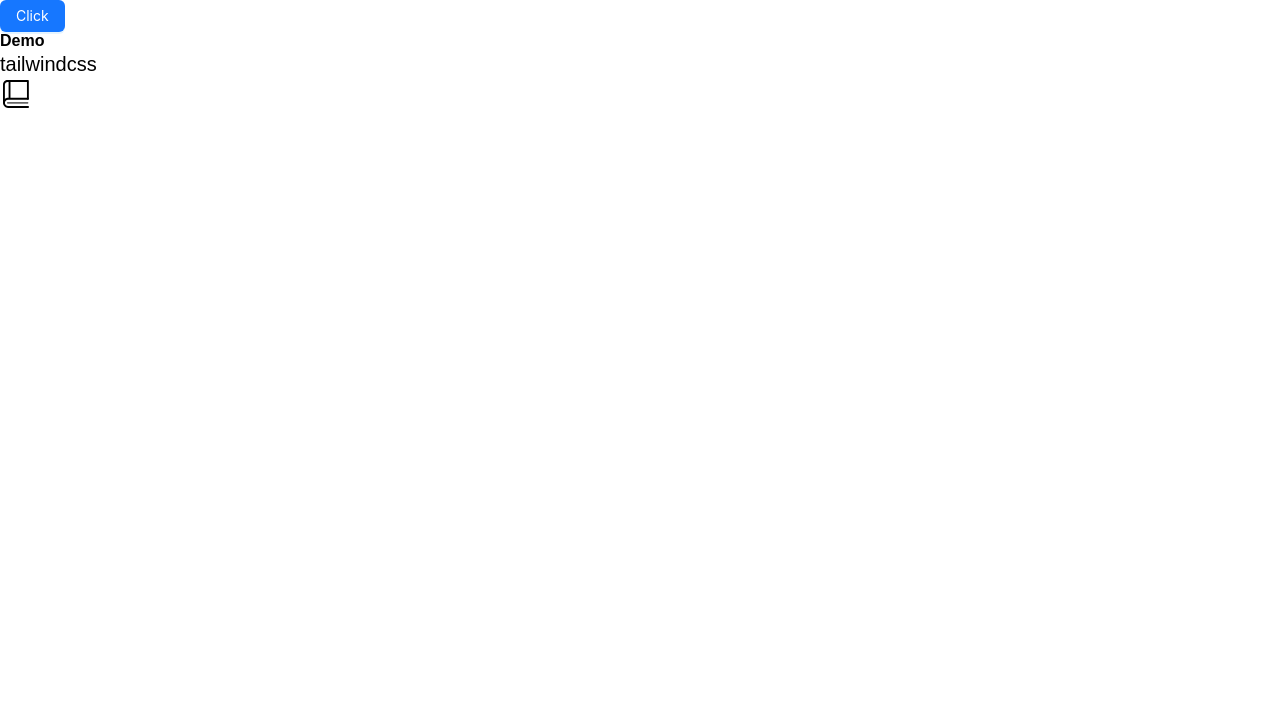
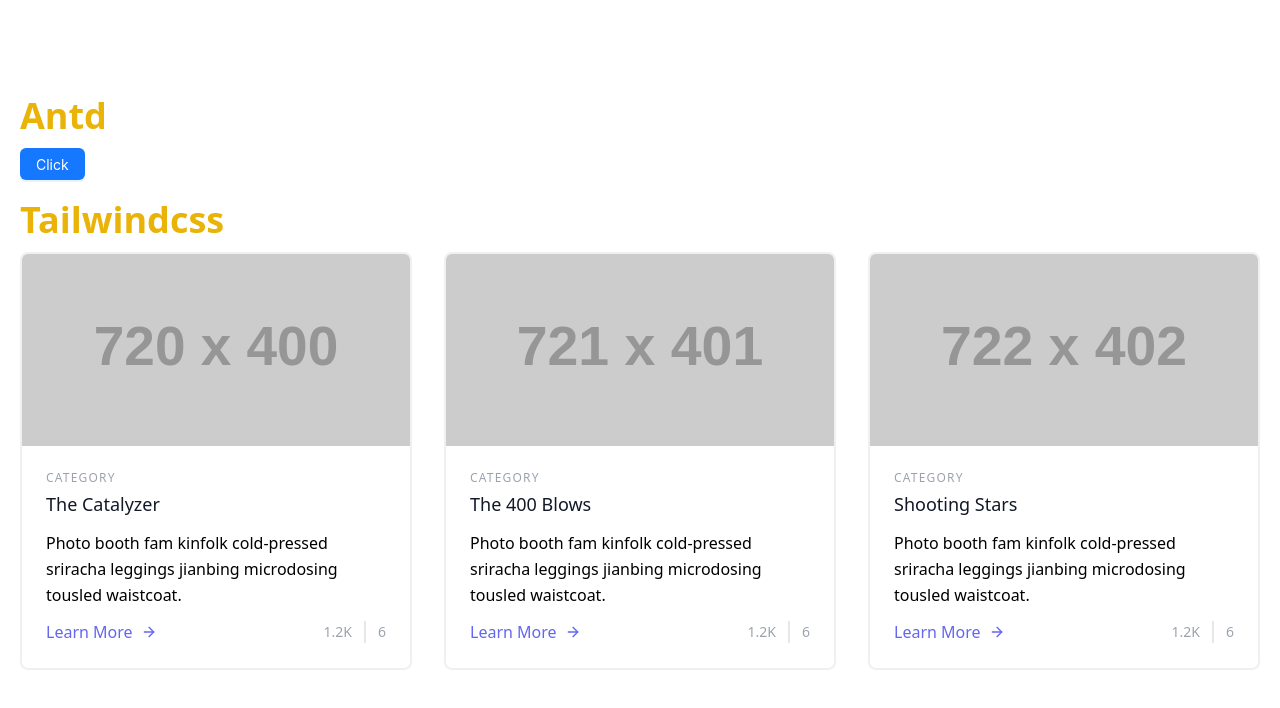
Before and after one commit to boxcc/nextjs-start-with-antd, a Next.js app: page / in a window 1280 px wide. Shown: the top 708 px of the page. Built offline with nearby package versions, Linux system fonts and the light colour scheme.

Commit message:
feat: 增加首页新的demo代码

```diff
--- a/src/pages/index.tsx
+++ b/src/pages/index.tsx
@@ -2,7 +2,7 @@ import { NextPage } from 'next';
 import { Button } from 'antd';
 import styles from '@/styles/Index.module.css';
 import PageTitle from '@/components/PageTitle';
-import Book from '@/../public/icon/book.svg'
+import ArrowRight from '@/../public/icon/arrow-right.svg';
 
 interface Props {}
 
@@ -12,12 +12,115 @@ const HomePage: NextPage<Props> = () => {
   return (
     <>
       <PageTitle title="Home" description="网站描述" />
-      <Button type="primary">Click</Button>
 
-      <div className={styles.demo}>Demo</div>
-      <div className="text-xl">tailwindcss</div>
-      <div>
-        <Book />
+      <div className="container px-5 py-24 mx-auto">
+        <div className={styles.demo}>Antd</div>
+        <div className="mb-5">
+          <Button type="primary">Click</Button>
+        </div>
+
+        <div className={styles.demo}>Tailwindcss</div>
+        <div className="flex flex-wrap -m-4">
+          <div className="p-4 md:w-1/3">
+            <div className="h-full border-2 border-gray-200 border-opacity-60 rounded-lg overflow-hidden">
+              <img
+                className="lg:h-48 md:h-36 w-full object-cover object-center"
+                src="https://dummyimage.com/720x400"
+                alt="blog"
+              />
+              <div className="p-6">
+                <h2 className="tracking-widest text-xs title-font font-medium text-gray-400 mb-1">
+                  CATEGORY
+                </h2>
+                <h1 className="title-font text-lg font-medium text-gray-900 mb-3">
+                  The Catalyzer
+                </h1>
+                <p className="leading-relaxed mb-3">
+                  Photo booth fam kinfolk cold-pressed sriracha leggings
+                  jianbing microdosing tousled waistcoat.
+                </p>
+                <div className="flex items-center flex-wrap ">
+                  <a className="text-indigo-500 inline-flex items-center md:mb-2 lg:mb-0">
+                    Learn More
+                    <ArrowRight className="w-4 h-4 ml-2" />
+                  </a>
+                  <span className="text-gray-400 mr-3 inline-flex items-center lg:ml-auto md:ml-0 ml-auto leading-none text-sm pr-3 py-1 border-r-2 border-gray-200">
+                    1.2K
+                  </span>
+                  <span className="text-gray-400 inline-flex items-center leading-none text-sm">
+                    6
+                  </span>
+                </div>
+              </div>
+            </div>
+          </div>
+          <div className="p-4 md:w-1/3">
+            <div className="h-full border-2 border-gray-200 border-opacity-60 rounded-lg overflow-hidden">
+              <img
+                className="lg:h-48 md:h-36 w-full object-cover object-center"
+                src="https://dummyimage.com/721x401"
+                alt="blog"
+              />
+              <div className="p-6">
+                <h2 className="tracking-widest text-xs title-font font-medium text-gray-400 mb-1">
+                  CATEGORY
+                </h2>
+                <h1 className="title-font text-lg font-medium text-gray-900 mb-3">
+                  The 400 Blows
+                </h1>
+                <p className="leading-relaxed mb-3">
+                  Photo booth fam kinfolk cold-pressed sriracha leggings
+                  jianbing microdosing tousled waistcoat.
+                </p>
+                <div className="flex items-center flex-wrap">
+                  <a className="text-indigo-500 inline-flex items-center md:mb-2 lg:mb-0">
+                    Learn More
+                    <ArrowRight className="w-4 h-4 ml-2" />
+                  </a>
+                  <span className="text-gray-400 mr-3 inline-flex items-center lg:ml-auto md:ml-0 ml-auto leading-none text-sm pr-3 py-1 border-r-2 border-gray-200">
+                    1.2K
+                  </span>
+                  <span className="text-gray-400 inline-flex items-center leading-none text-sm">
+                    6
+                  </span>
+                </div>
+              </div>
+            </div>
+          </div>
+          <div className="p-4 md:w-1/3">
+            <div className="h-full border-2 border-gray-200 border-opacity-60 rounded-lg overflow-hidden">
+              <img
+                className="lg:h-48 md:h-36 w-full object-cover object-center"
+                src="https://dummyimage.com/722x402"
+                alt="blog"
+              />
+              <div className="p-6">
+                <h2 className="tracking-widest text-xs title-font font-medium text-gray-400 mb-1">
+                  CATEGORY
+                </h2>
+                <h1 className="title-font text-lg font-medium text-gray-900 mb-3">
+                  Shooting Stars
+                </h1>
+                <p className="leading-relaxed mb-3">
+                  Photo booth fam kinfolk cold-pressed sriracha leggings
+                  jianbing microdosing tousled waistcoat.
+                </p>
+                <div className="flex items-center flex-wrap ">
+                  <a className="text-indigo-500 inline-flex items-center md:mb-2 lg:mb-0">
+                    Learn More
+                    <ArrowRight className="w-4 h-4 ml-2" />
+                  </a>
+                  <span className="text-gray-400 mr-3 inline-flex items-center lg:ml-auto md:ml-0 ml-auto leading-none text-sm pr-3 py-1 border-r-2 border-gray-200">
+                    1.2K
+                  </span>
+                  <span className="text-gray-400 inline-flex items-center leading-none text-sm">
+                    6
+                  </span>
+                </div>
+              </div>
+            </div>
+          </div>
+        </div>
       </div>
     </>
   );
--- a/src/styles/Index.module.css
+++ b/src/styles/Index.module.css
@@ -1,3 +1,3 @@
 .demo {
-  font-weight: bold;
+  @apply text-4xl font-bold text-yellow-500 mb-3;
 }
--- a/tailwind.config.js
+++ b/tailwind.config.js
@@ -1,8 +1,8 @@
 /** @type {import('tailwindcss').Config} */
 module.exports = {
-  corePlugins: {
-    preflight: false,
-  },
+  // corePlugins: {
+  //   preflight: false,
+  // },
   content: ['./app/**/*.{js,ts,jsx,tsx}', './src/**/*.{js,ts,jsx,tsx}'],
   theme: {
     extend: {},
```
Also changed, not shown: src/pages/_app.tsx (+1 -11 lines), public/icon/arrow-right.svg (added), public/icon/book.svg (deleted).
